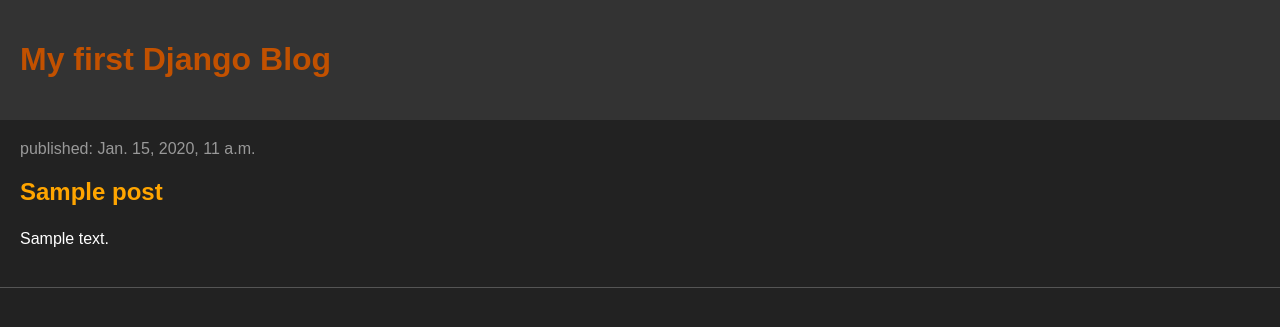
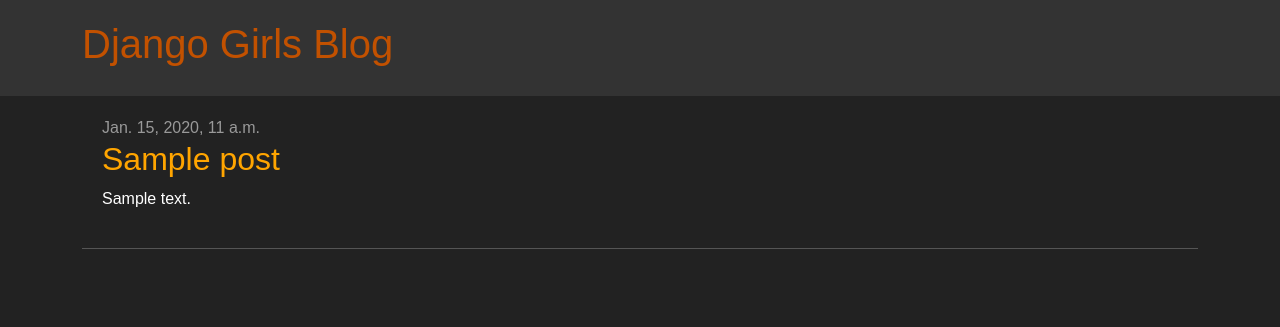
Before and after one commit to Fatalyas/Django-Blog, a Django app: page / in a window 1280 px wide. Shown: the top 327 px of the page. Run offline with Django 4.2, Linux system fonts and the light colour scheme; tables that the repository leaves empty hold one stand-in row (values such as "Sample post").

Commit message:
Fifth commit

```diff
--- /dev/null
+++ b/blog/templates/blog/base.html
@@ -0,0 +1,25 @@
+{% load static %}
+<!DOCTYPE html>
+<html>
+    <head>
+        <title>Django Girls blog</title>
+        <link rel="stylesheet" href="https://cdn.jsdelivr.net/npm/bootstrap@5.1.3/dist/css/bootstrap.min.css" integrity="sha384-1BmE4kWBq78iYhFldvKuhfTAU6auU8tT94WrHftjDbrCEXSU1oBoqyl2QvZ6jIW3" crossorigin="anonymous">
+        <link rel="stylesheet" href="https://fonts.googleapis.com/css?family=Lobster&subset=latin,latin-ext">
+        <link rel="stylesheet" href="{% static 'css/blog.css' %}">
+    </head>
+    <body>
+        <header class="page-header">
+          <div class="container">
+              <h1><a href="/">Django Girls Blog</a></h1>
+          </div>
+        </header>
+        <main class="container">
+            <div class="row">
+                <div class="col">
+                {% block content %}
+                {% endblock %}
+                </div>
+            </div>
+        </main>
+    </body>
+</html>
--- a/blog/templates/blog/post_list.html
+++ b/blog/templates/blog/post_list.html
@@ -1,21 +1,13 @@
-{% load static %}
-<!DOCTYPE html>
-<html>
-    <head>
-        <title>Django blog</title>
-        <link rel="stylesheet" href="{% static 'css/blog.css' %}">
-    </head>
-    <body>
-        <header>
-            <h1><a href="/">My first Django Blog</a></h1>
-        </header>
+{% extends 'blog/base.html' %}
 
-        {% for post in posts %}
-            <article>
-                <time>published: {{ post.published_date }}</time>
-                <h2><a href="">{{ post.title }}</a></h2>
-                <p>{{ post.text|linebreaksbr }}</p>
-            </article>
-        {% endfor %}
-    </body>
-</html>
+{% block content %}
+    {% for post in posts %}
+        <article class="post">
+            <time class="date">
+                {{ post.published_date }}
+            </time>
+            <h2><a href="{% url 'post_detail' pk=post.pk %}">{{ post.title }}</a></h2>
+            <p>{{ post.text|linebreaksbr }}</p>
+        </article>
+    {% endfor %}
+{% endblock %}
--- a/blog/urls.py
+++ b/blog/urls.py
@@ -3,4 +3,5 @@ from . import views
 
 urlpatterns = [
     path('', views.post_list, name='post_list'),
+    path('post/<int:pk>/', views.post_detail, name='post_detail'),
 ]
--- a/blog/views.py
+++ b/blog/views.py
@@ -1,4 +1,4 @@
-from django.shortcuts import render
+from django.shortcuts import render, get_object_or_404
 from .models import Post
 from django.utils import timezone
 
@@ -6,4 +6,8 @@ from django.utils import timezone
 
 def post_list(request):
     posts = Post.objects.filter(published_date__lte=timezone.now()).order_by('published_date')
-    return render(request, 'blog/post_list.html', {'posts': posts})
+    return render(request, 'blog/post_list.html', {'posts': posts}
+    )
+def post_detail(request, pk):
+    post = get_object_or_404(Post, pk=pk)
+    return render(request, 'blog/post_detail.html', {'post': post})
```
Also changed, not shown: blog/templates/blog/post_detail.html (added, +13 -0 lines).
